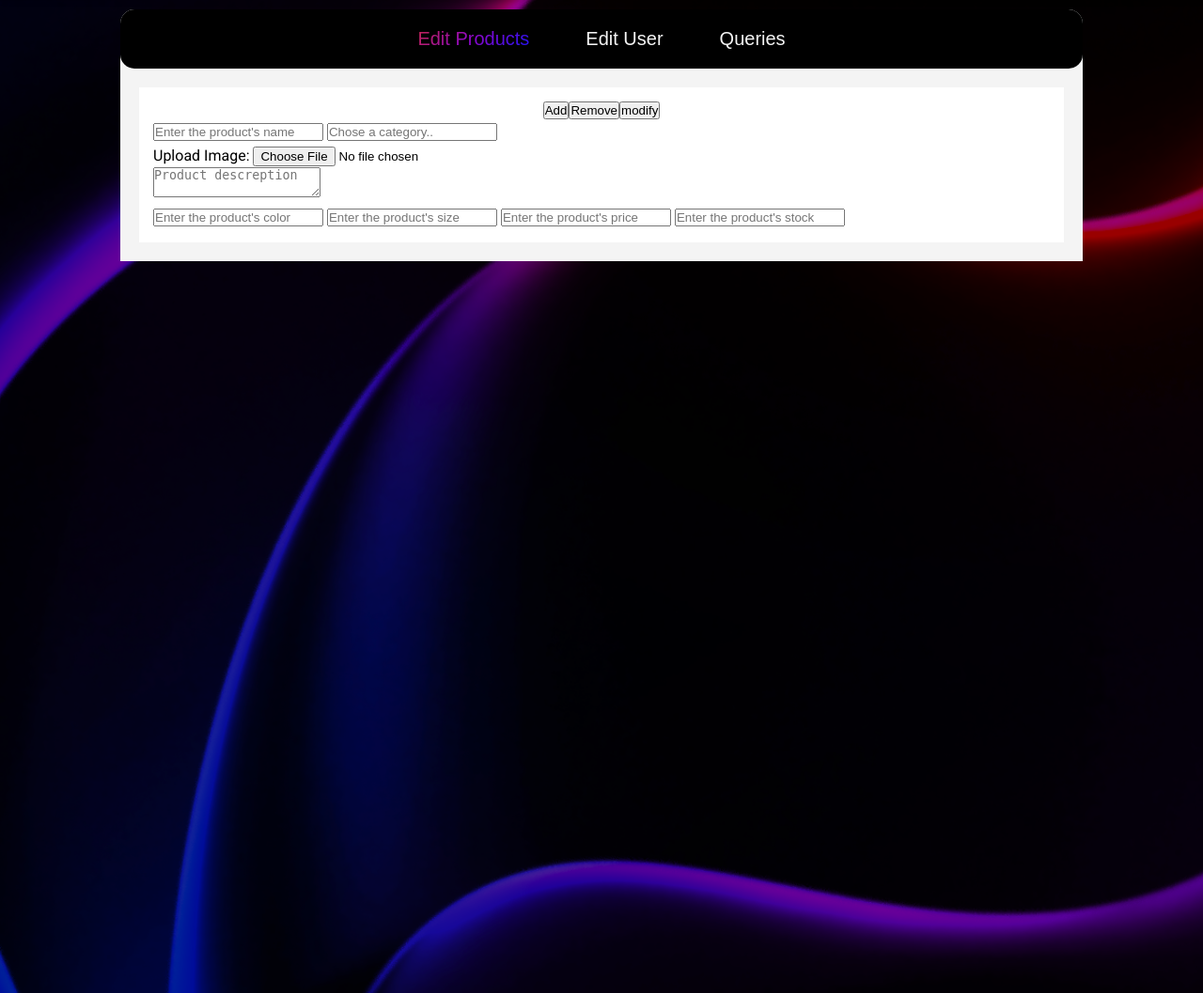
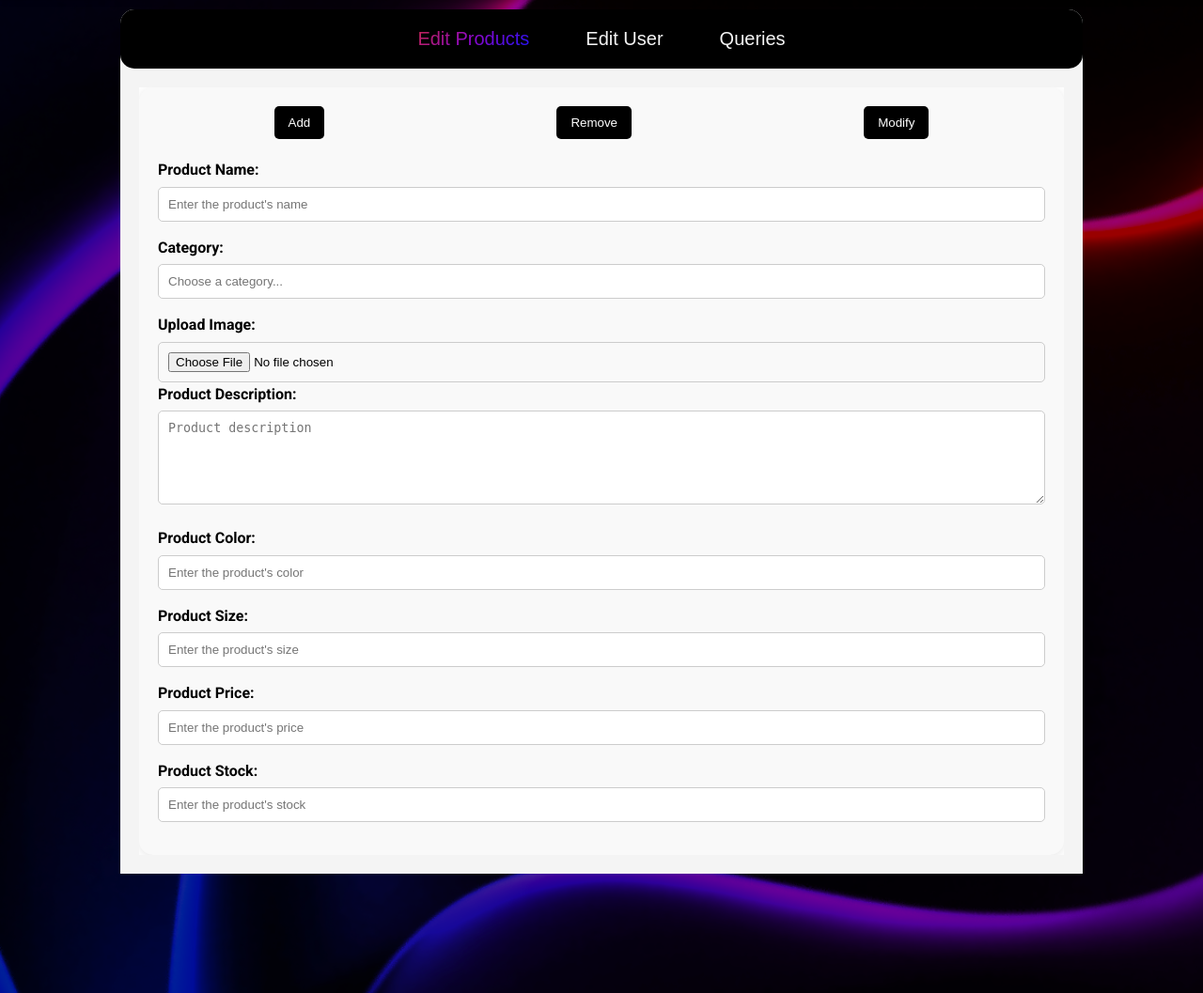
Before and after one commit to 0x00K1/TechSavvies, a PHP site: page /root/root.php in a window 1280 px wide. Shown: the part 60-1117 px from the top of the page at 94% size. Run offline with PHP 8.4, Linux system fonts and the light colour scheme.

Commit message:
Styling (i think)

```diff
--- a/assets/css/main.css
+++ b/assets/css/main.css
@@ -823,22 +823,96 @@ root toolbar (WIP)
   margin: 20px;
   background-color: #fff;
   margin-top: 20px;
+  max-height: calc(100vh - 300px);
+  overflow-y: auto;
+
+}
+.content {
+  background-color: var(--light-bg);
+  border-radius: 15px;
+  padding: 20px;
+  box-shadow: 0 2px 10px rgba(0, 0, 0, 0.1);
+
 
 }
 
-.content {
-    border:hidden;
-    border-radius: 30px;
-    padding: 15px;
+/* Button styles */
+.EditProduct_bar,
+.EditUser_bar {
+  display: flex;
+  justify-content: space-around;
+  margin-bottom: 20px;
 }
-.EditProduct_bar{
-  display:flex;
-  align-items: center;
-  justify-content: center;
+
+.EditProduct_bar button,
+.EditUser_bar button {
+  background: var(--primary-color);
+  color: #fff;
+  border: none;
+  border-radius: 5px;
+  padding: 10px 15px;
+  cursor: pointer;
+  transition: background 0.3s;
 }
-.EditProduct_bar button{
-  /*yeah do that*/
+
+.EditProduct_bar button:hover,
+.EditUser_bar button:hover {
+  background: var(--accent-color);
 }
-.AddProduct{
-  /* good luck :)*/
+
+/* Form field styles */
+.AddProduct,
+.EditUser {
+  display: flex;
+  flex-direction: column;
 }
+
+.AddProduct p,
+.EditUser p {
+  margin-bottom: 15px;
+}
+
+label {
+  display: block;
+  margin-bottom: 5px;
+  font-weight: bold;
+}
+
+input,
+textarea,
+select {
+  width: 100%;
+  padding: 10px;
+  border: 1px solid #ccc;
+  border-radius: 5px;
+  transition: border-color 0.3s;
+}
+
+input:focus,
+textarea:focus,
+select:focus {
+  border-color: var(--accent-color);
+}
+
+textarea {
+  resize: vertical;
+  height: 100px;
+}
+.search-button {
+  background-color: var(--primary-color); /* Use primary color */
+  color: #fff;                             /* Text color */
+  border: none;                            /* No border */
+  border-radius: 5px;                     /* Rounded corners */
+  padding: 10px 15px;                     /* Padding for size */
+  cursor: pointer;                         /* Pointer cursor on hover */
+  transition: background 0.3s, transform 0.2s; /* Smooth transitions */
+  font-size: 16px;                        /* Font size */
+  width: 100%;                            /* Full width */
+  margin-top: 10px;                       /* Space above */
+}
+
+/* Button hover effect */
+.search-button:hover {
+  background-color: var(--accent-color);  /* Change background on hover */
+  transform: scale(1.025);                  /* Slightly grow the button */
+}
--- a/assets/js/root.js
+++ b/assets/js/root.js
@@ -37,4 +37,8 @@ document.addEventListener('DOMContentLoaded', function() {
         EditUser_button.classList.remove('active');
         Queries_button.classList.add('active');
     });
+
+    User_Query_Button.addEventListener('click', function(){
+        /*Retreives user data from DATABASe and fills it into the fields*/
+    })
 });
--- a/root/root.php
+++ b/root/root.php
@@ -1,18 +1,22 @@
 <!DOCTYPE html>
 <html lang="en">
+
 <head>
     <link rel="icon" href="..\assets\icons\Logo.ico">
     <link rel="stylesheet" href="..\assets\css\main.css">
     <link href="https://fonts.googleapis.com/css2?family=Roboto:wght@400;700&display=swap" rel="stylesheet">
     <title>root</title>
 </head>
+
 <body>
     <!-- Header Section -->
     <?php include('..\assets\php\header.php'); ?>
-        <script><?php include ('..\assets\js\root.js'); ?></script>
+    <script>
+        <?php include('..\assets\js\root.js'); ?>
+    </script>
 
     <!-- functions section -->
-        <section class= "hero">
+    <section class="hero">
         <div class="funcarea">
             <div class="toolbar">
                 <button id="EditPro_button">Edit Products</button>
@@ -21,40 +25,84 @@
             </div>
             <div class="content-container">
                 <div id="EditProduct" class="content">
-                        <!-- specify required inputs!!!!!-->
-    <!-- product form--> <form id="addProduct_form"><!-- the form attributes!!!!!!!-->
+                    <form id="addProduct_form">
                         <div class="EditProduct_bar">
-                                <button id="AddPro_butoon">Add</button>
-                                <button id="RemovePro_button">Remove</button>
-                                <button id="ModifyPro_button">modify</button>
+                            <button type="button" id="AddPro_button">Add</button>
+                            <button type="button" id="RemovePro_button">Remove</button>
+                            <button type="button" id="ModifyPro_button">Modify</button>
                         </div>
                         <div id="add_display" class="AddProduct">
-<!--product name-->              <input type="text" name="product_name" placeholder="Enter the product's name" maxlength="255">
-<!-- add category or chose exist-->
-<!-- add category logic and interface needed!!!!!!-->
-<!-- category list-->            <input id="categoryList" type="text"  placeholder="Chose a category.." list="Pro_category">
-
+                            <p>
+                                <label for="product_name">Product Name:</label>
+                                <input type="text" name="product_name" id="product_name" placeholder="Enter the product's name" maxlength="255" required>
+                            </p>
+                            <p>
+                                <label for="categoryList">Category:</label>
+                                <input id="categoryList" type="text" placeholder="Choose a category..." list="Pro_category">
                                 <datalist id="Pro_category">
-                                        <option>test1 <!-- php logic for fetching category data--> </option>
-                                        <option>2</option>
+                                    <option value="test1"></option>
+                                    <option value="test2"></option>
                                 </datalist>
-<!-- image upload-->             <div id="imageContainer">
+                            </p>
+                            <div id="imageContainer">
                                 <label for="imageUpload">Upload Image:</label>
                                 <input id="imageUpload" type="file" name="image" accept="image/*">
                             </div>
-<!--Product Descreption-->       <div id="ProductTextareaDiv">
-                                    <textarea id="ProductDescreption" placeholder="Product descreption"></textarea>
+                            <p>
+                                <label for="ProductDescreption">Product Description:</label>
+                                <textarea id="ProductDescreption" placeholder="Product description" required></textarea>
+                            </p>
+                            <p>
+                                <label for="product_color">Product Color:</label>
+                                <input type="text" name="product_color" id="product_color" placeholder="Enter the product's color" maxlength="255" required>
+                            </p>
+                            <p>
+                                <label for="product_size">Product Size:</label>
+                                <input type="text" name="product_size" id="product_size" placeholder="Enter the product's size" maxlength="50" required>
+                            </p>
+                            <p>
+                                <label for="product_price">Product Price:</label>
+                                <input type="number" name="product_price" id="product_price" placeholder="Enter the product's price" step="0.01" required>
+                            </p>
+                            <p>
+                                <label for="product_stock">Product Stock:</label>
+                                <input type="number" name="product_stock" id="product_stock" placeholder="Enter the product's stock" step="1" required>
+                            </p>
                         </div>
-<!--product color-->             <input type="text" name="product_color" placeholder="Enter the product's color" maxlength="255">
-<!--product size-->              <input type="text" name="product_size" placeholder="Enter the product's size" maxlength="50">
-<!--product price-->             <input type="number" name="product_price" placeholder="Enter the product's price" step="0.01">
-<!--product stock-->             <input type="number" name="product_stock" placeholder="Enter the product's stock" step="1">
-<!-- generated time and updated time implemntaion is automatic code last in the file V-->
-                            </div><!-- id="add_display"-->
-                        </form><!-- id="addProduct_form"-->
+                    </form>
                 </div>
+                <!-- Edit User -->
                 <div id="EditUser" class="content" style="display: none;">
-                        <p>Edit user</p>
+                    <form id="editUser_form">
+                        <div class="EditUser_bar">
+                            <button type="button" id="Add_user">Add</button>
+                            <button type="button" id="Edit_User">Edit</button>
+                        </div>
+                        <div class="EditUser">
+                            <p>
+                                <label for="User_ID">User ID:</label>
+                                <input type="text" id="User_ID" required>
+                            </p>
+                            <button class="search-button" id="User_Query_Button">Search</button>
+                            <p>
+                                <label for="Username">Username:</label>
+                                <input type="text" id="Username" required>
+                            </p>
+                            <p>
+                                <label for="User_Email">Email:</label>
+                                <input type="email" id="User_Email" required>
+                            </p>
+                            <p>
+                                <label for="User_Role">Role:</label>
+                                <select id="User_Role" required>
+                                    <option value="admin">Admin</option>
+                                    <option value="user">User</option>
+                                </select>
+                            </p>
+                        </div>
+
+
+
                 </div>
                 <div id="Queries" class="content" style="display: none;">
                     <p>queriese Like bills, payments, statistics , printing users or products, some graphs wpuld be amazing</p>
@@ -63,6 +111,7 @@
         </div>
     </section>
 </body>
+
 </html>
 
 <?php
```
Lines whose indentation alone changed are shown as unchanged.
